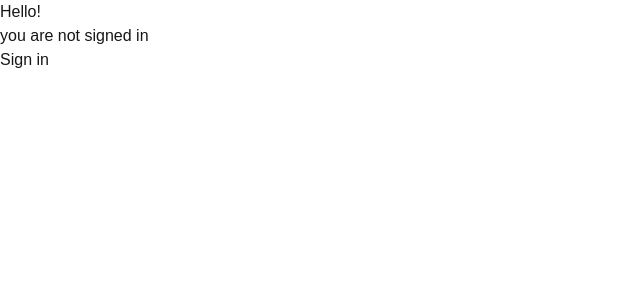
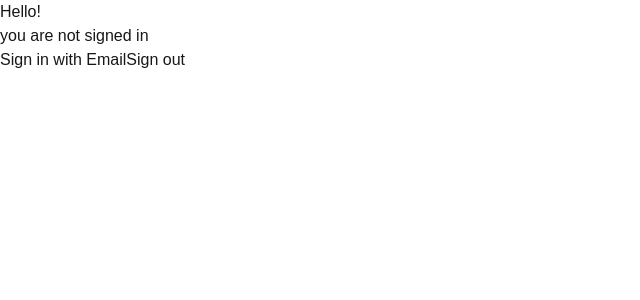
Before and after one commit to TemperateGrassland/never-forget, a Next.js app: page / in a window 1280 px wide. Shown: the top 300 px of the page, without its empty margins (0-640 px from the left). Built offline with nearby package versions, Linux system fonts and the light colour scheme; no server answers.

Commit message:
creating magiclinks

```diff
--- /dev/null
+++ b/src/app/components/ui/SignIn.tsx
@@ -0,0 +1,11 @@
+"use client";
+
+import { signIn, signOut } from "next-auth/react";
+
+export function LoginButton() {
+  return <button onClick={() => signIn("email")}>Sign in with Email</button>;
+}
+
+export function LogoutButton() {
+  return <button onClick={() => signOut()}>Sign out</button>;
+}
--- a/src/app/page.tsx
+++ b/src/app/page.tsx
@@ -5,6 +5,7 @@
 "use client";
 
 import { login } from "@/lib/actions/auth";
+import { LoginButton, LogoutButton } from "./components/ui/SignIn";
 
 export default function Page() {
   return (
@@ -12,7 +13,8 @@ export default function Page() {
   <h1>Hello!</h1>
   <div>
     <p> you are not signed in</p>{" "}
-    <button onClick={() => login()}>Sign in</button>
+    <LoginButton />
+    <LogoutButton />
   </div>
   </>
 );
--- a/src/auth.ts
+++ b/src/auth.ts
@@ -1,9 +1,14 @@
 // "use server"
 
-import NextAuth from 'next-auth';
+import NextAuth, { NextAuthOptions } from 'next-auth';
 import EmailProvider from 'next-auth/providers/email';
+import { PrismaAdapter } from "@next-auth/prisma-adapter";
+import { PrismaClient } from "@prisma/client";
 
-export const {auth, handlers, signIn, signOut} = NextAuth({
+const prisma = new PrismaClient();
+
+export const authConfig: NextAuthOptions ={
+    adapter: PrismaAdapter(prisma),
     providers: [
         EmailProvider({
           server: process.env.EMAIL_SERVER, // SMTP server configuration
@@ -11,5 +16,4 @@ export const {auth, handlers, signIn, signOut} = NextAuth({
         }),
       ],
       secret: process.env.NEXTAUTH_SECRET, // Used for signing/encrypting JWTs and cookies
-    }
-);
+};
--- a/src/lib/actions/auth.ts
+++ b/src/lib/actions/auth.ts
@@ -4,10 +4,10 @@ import { signIn, signOut } from "@/auth";
 
 
 export const login = async () => {
-    await signIn("email", {redirectTo: "/"});
-}
+    await signIn("email");
+};
 
 
 export const logout = async () => {
-    await signOut("email", {redirectTo: "/"});
-}
+    await signOut();
+};
```
Also changed, not shown: src/app/api/auth/[...nextauth]/route.ts (+5 -2 lines), src/app/components/ui/sign-in.tsx (deleted, +0 -26 lines).
